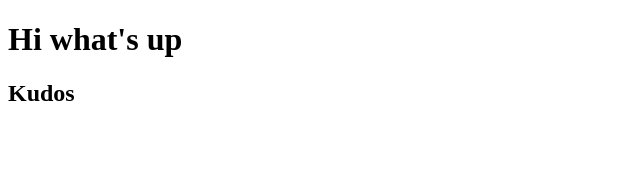
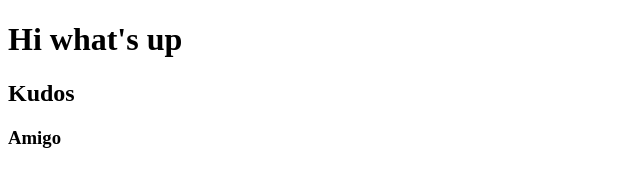
Before and after one commit to Neeraj111010/Lolololol, a plain HTML site: page index.html in a window 1280 px wide. Shown: the full height of the page, 0-640 px from the left. Drawn offline with Linux system fonts and the light colour scheme.

Commit message:
changes pushing to chance1

```diff
--- a/index.html
+++ b/index.html
@@ -8,5 +8,6 @@
 <body>
     <h1>Hi what's up</h1>
     <h2>Kudos</h2>
+    <h3>Amigo</h3>
 </body>
 </html>
```
